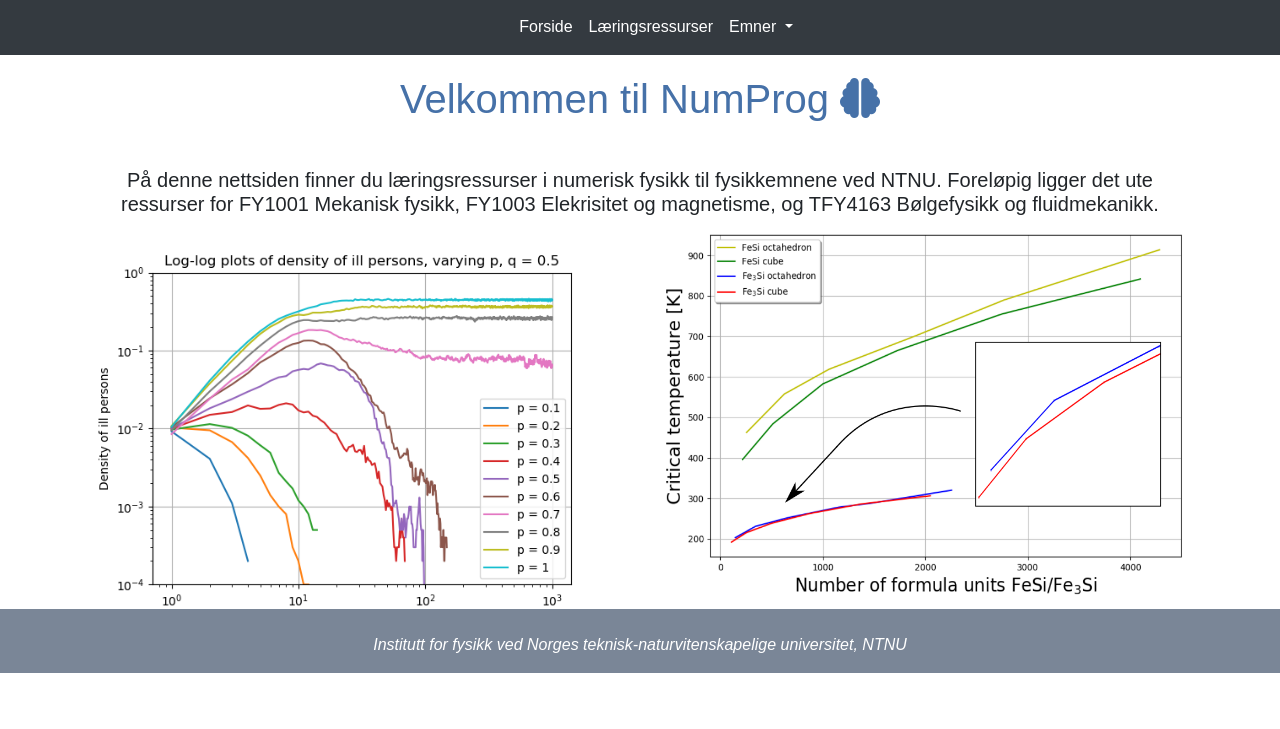
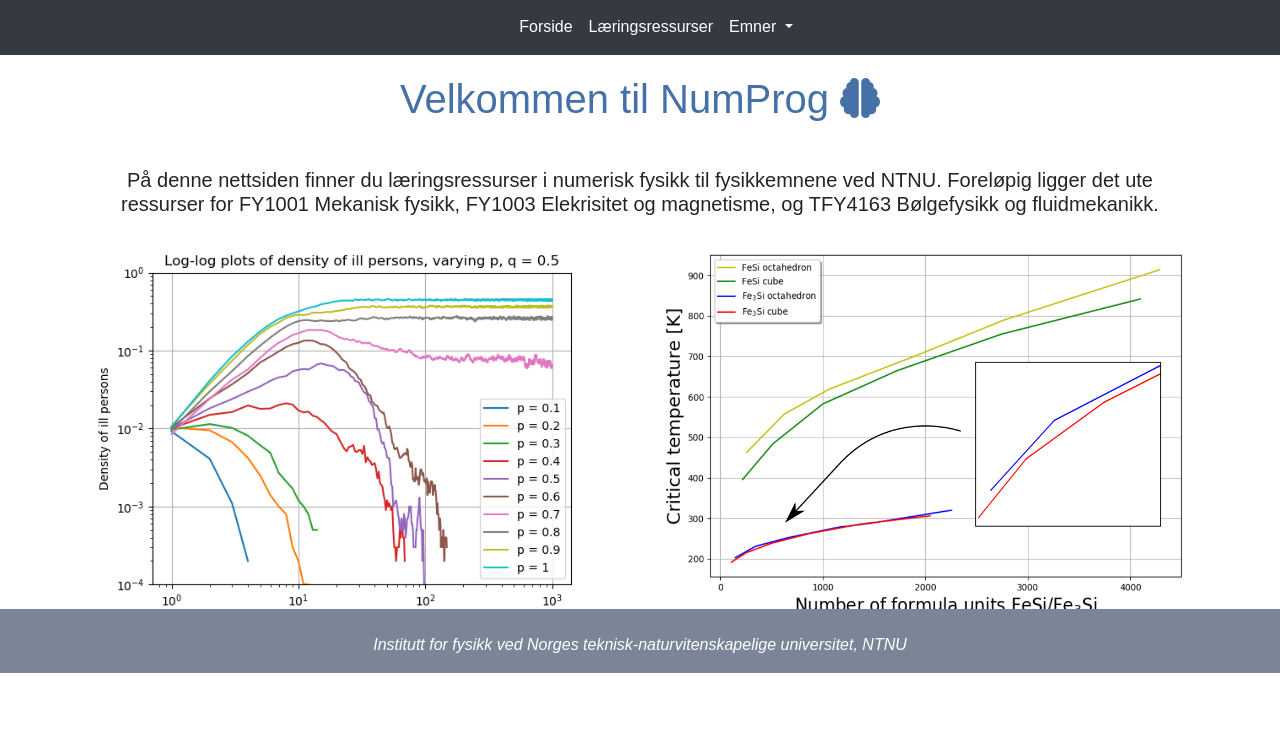
Before and after one commit to solfridhj/numfys-webpage, a PHP site: page / in a window 1280 px wide. Shown: the part 127-856 px from the top of the page. Run offline with PHP 8.4, Linux system fonts and the light colour scheme; some libraries are stand-ins or nearby versions.

Commit message:
Fix image

```diff
--- a/index.html
+++ b/index.html
@@ -75,7 +75,7 @@
       <img class="img-fluid" src="media/density_illq05v2.png" alt="Log-log plot av tetthet av syke personer" class="center">
     </div>
     <div class="col-sm-6 col-xs-4">
-      <img class="img-fluid" src="media/critical_temperatures_v2.png" alt="site-order parameter" class="center">
+      <img class="img-fluid image" src="media/critical_temperatures_v2.png" alt="site-order parameter" class="center">
     </div>
   </div>
 
--- a/style.css
+++ b/style.css
@@ -48,6 +48,10 @@ a.nav-link {
   color: rgb(255, 255, 255) !important;
   padding-left: 5px;
   width: 100%;
+}
+
+img.img-fluid.image{
+  margin-top: 20px;
 }
 
 .nav-link:hover{
```
